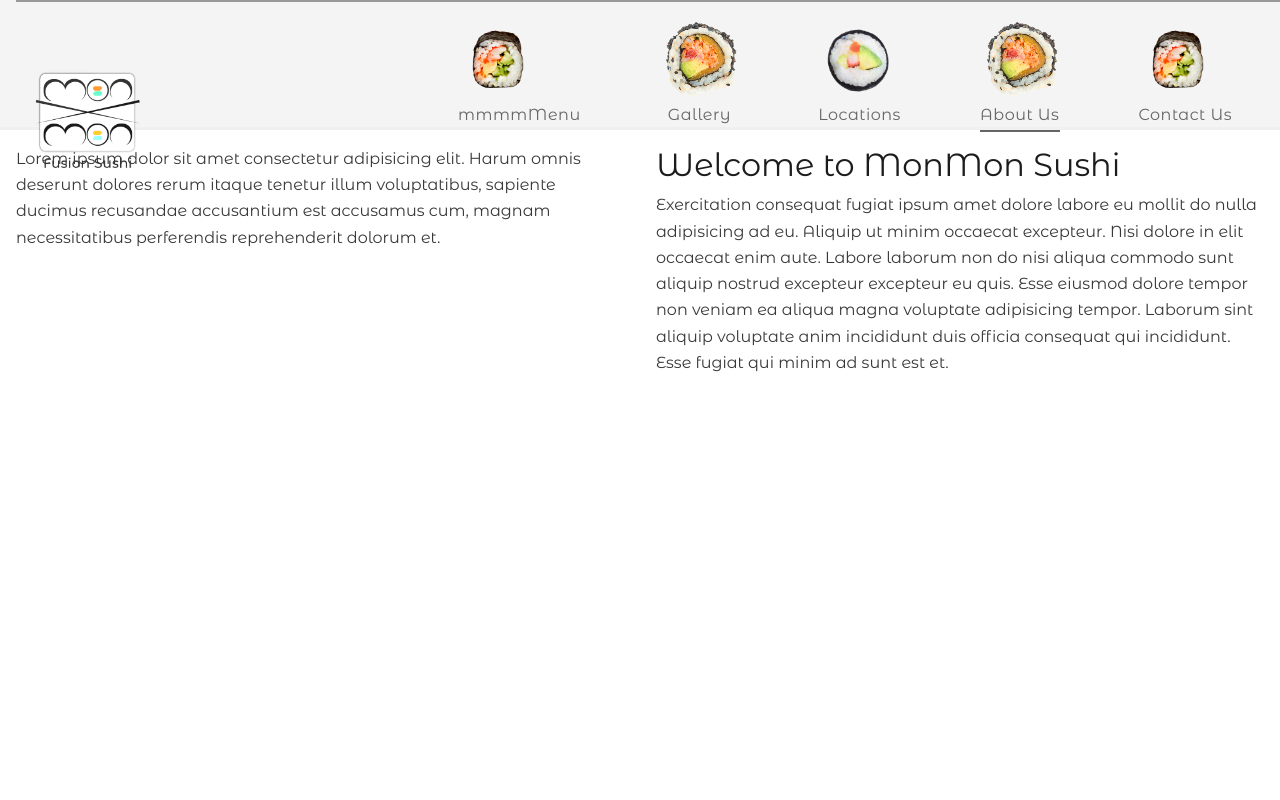
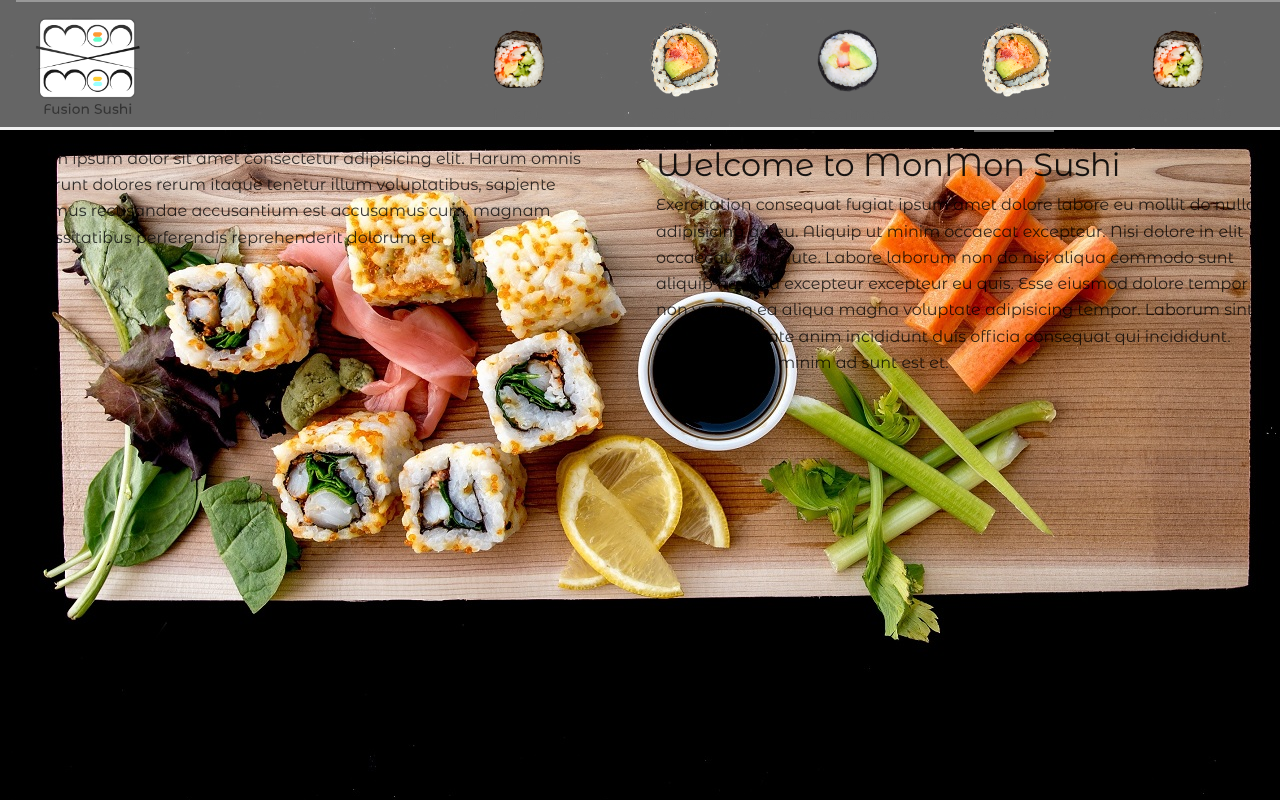
Before and after one commit to EeMeE/mtm6330-midterm-ibra0198, a website: page index.html in a window 1280 px wide. Drawn offline with Linux system fonts and the light colour scheme; files whose address does not match are found by name; a web font is replaced by a local one.

Commit message:
changes adding variables

```diff
--- a/index.html
+++ b/index.html
@@ -18,7 +18,7 @@
       <ul class="nav">
         <li><a href="menu.html">
             <img src="img/1sush.png" alt="sushi roll" width="80px" height="80px">
-            <div class="menu-item menu">mmmmMenu</div>
+            <div class="menu-item menu">Menu</div>
           </a></li>
         <li><a href="gallery.html">
             <img src="img/1sush2.png" alt="sushi roll" width="80px" height="80px">
--- a/scss/main.scss
+++ b/scss/main.scss
@@ -224,8 +224,11 @@ html {
   box-sizing: inherit;
 }
 
+$lightgray: #999999;
+$darkgray: #666666;
+
 body {
-  background-color: transparent;
+  background-image: url('../../img/sushiboard.jpg');
   color: rgba(0, 0, 0, 0.78);
   font-family: 'Montserrat Alternates', 'Kodchasan', Fira Sans, Droid Sans,
     Helvetica Neue, sans-serif;
@@ -248,7 +251,7 @@ h6 {
   -webkit-box-align: center;
   -ms-flex-align: center;
   align-items: center;
-  background-color: #f4f4f4;
+  background-color: #f5f5f568;
   border-bottom: 3px solid #f0f0f0;
   display: -webkit-box;
   display: -ms-flexbox;
@@ -262,7 +265,7 @@ nav ul li a {
 
 .navbar:before {
   content: ' ';
-  border-top: 2px solid #999999;
+  border-top: 2px solid $lightgray;
   position: absolute;
   top: 0;
   width: 100%;
@@ -285,7 +288,7 @@ nav ul li a {
 .navbar .logo img {
   height: 100%;
   width: auto;
-  margin-top: 120px;
+  margin-top: 12px;
 }
 
 .navbar .nav img {
@@ -309,7 +312,7 @@ nav ul li a {
 
 .navbar .menu-item {
   border-bottom: 2px solid transparent;
-  color: #666666;
+  color: $darkgray;
   height: 32px;
   justify-content: center;
   letter-spacing: 0.5px;
```
Also changed, not shown: css/main.css, css/min/main.css.
